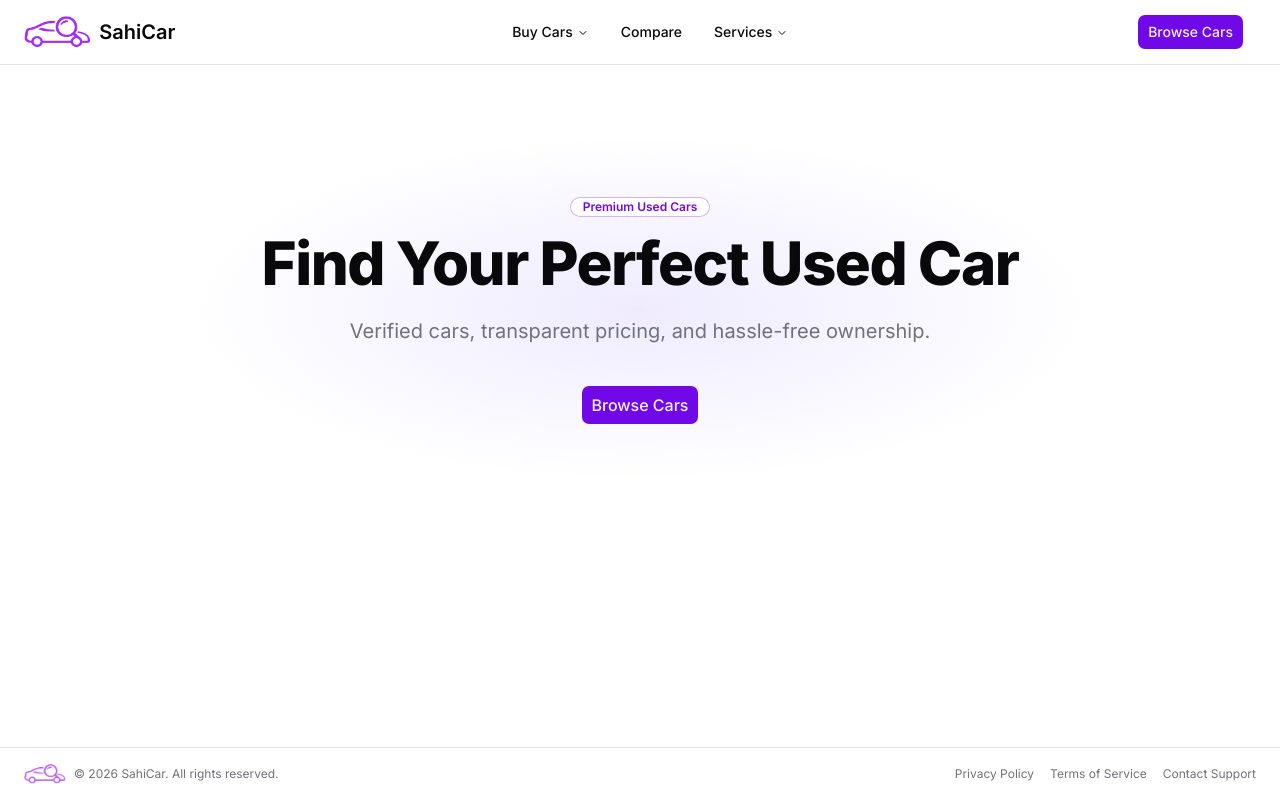
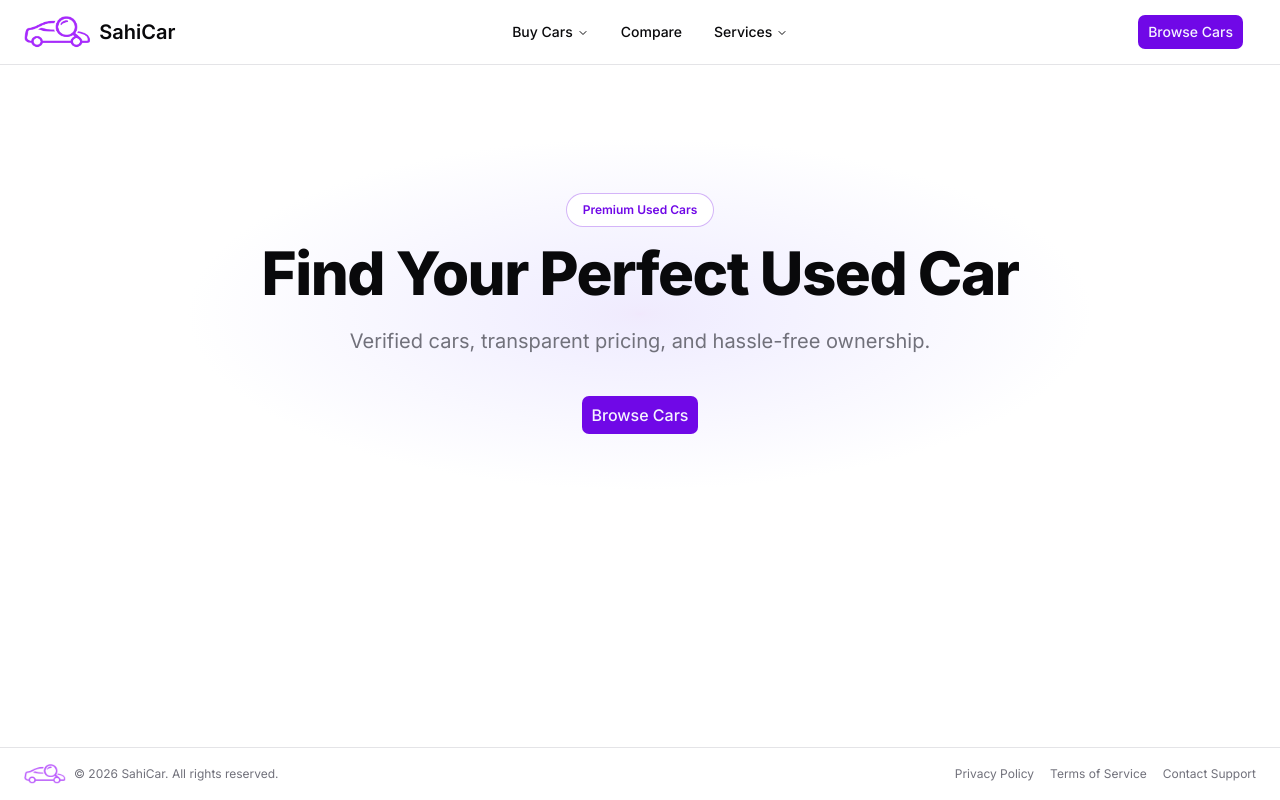
Before and after one commit to kunj-7span/car-listing-frontend, a Next.js app: page / in a window 1280 px wide. Built offline with nearby package versions, Linux system fonts and the light colour scheme.

Commit message:
[fix]: padding for badge

```diff
--- a/src/app/page.tsx
+++ b/src/app/page.tsx
@@ -19,7 +19,7 @@ export default function Home() {
     <main className="flex-1 flex flex-col justify-center">
       <section className="relative overflow-hidden bg-radial from-primary/10 via-background to-background py-20 sm:py-32">
         <div className="container mx-auto px-4 sm:px-6 text-center">
-          <Badge variant="outline" className="mb-4 bg-background border-primary/30 text-primary px-3 py-1 text-xs font-semibold">
+          <Badge variant="outline" className="mb-4 bg-background border-primary/30 text-primary px-4 py-4 text-xs font-semibold">
             Premium Used Cars
           </Badge>
           <h1 className="mx-auto max-w-4xl text-4xl font-extrabold tracking-tight sm:text-6xl text-foreground">
```
